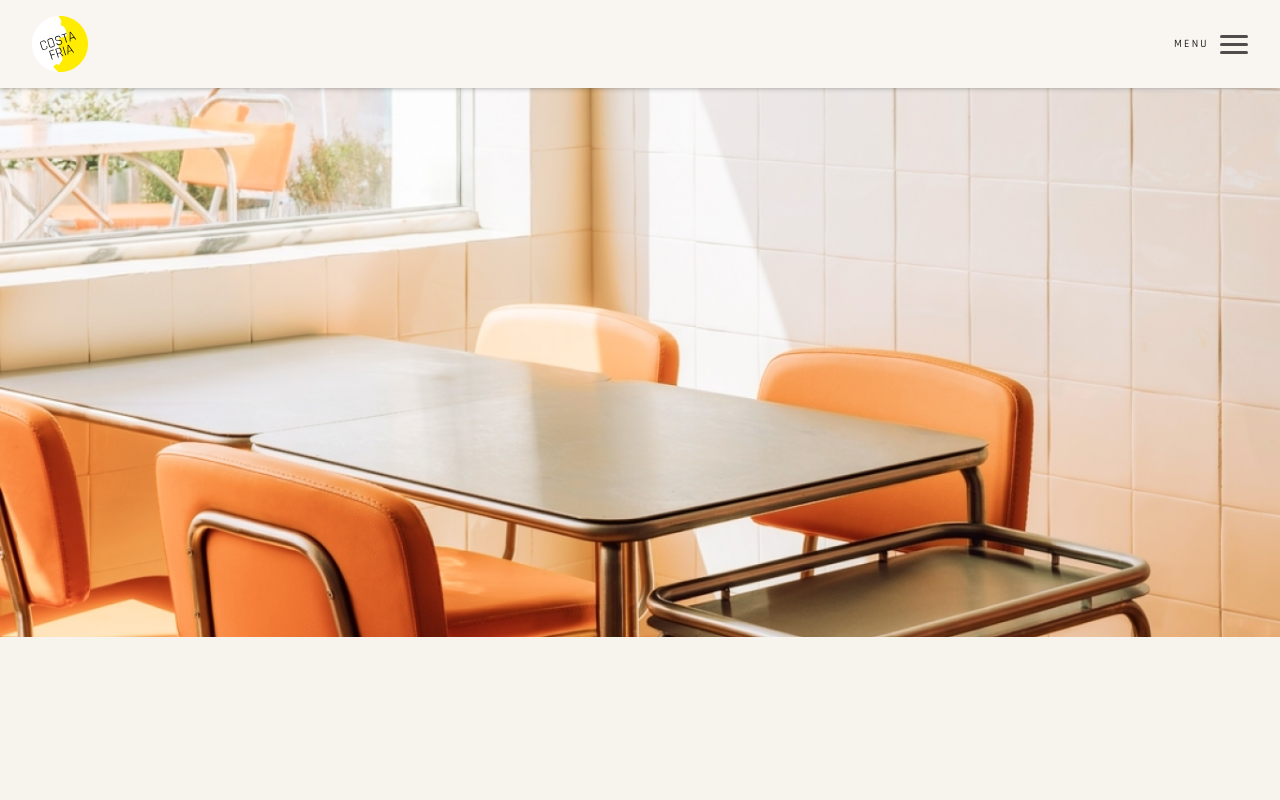
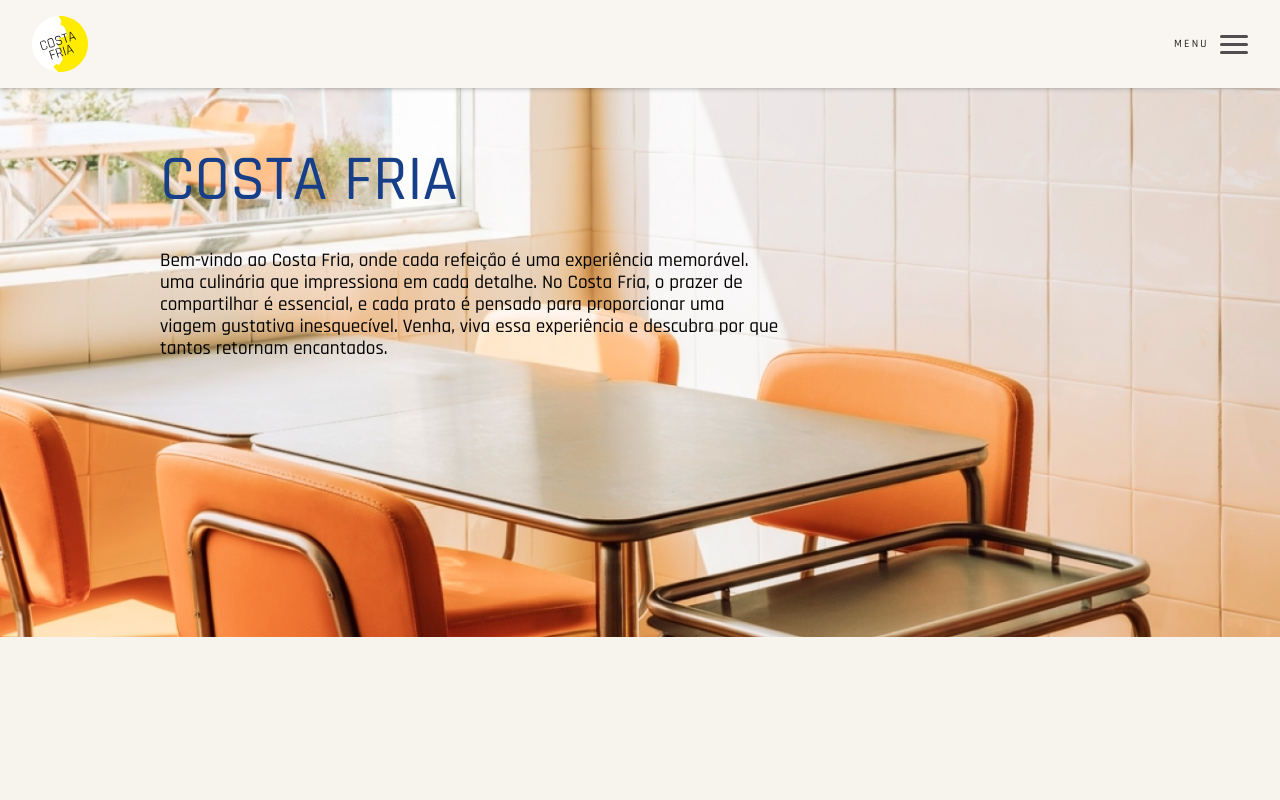
Before and after one commit to leonardovaldetaro/costafria, a React (Create React App) app: page / in a window 1280 px wide. Shown: the top 800 px of the page. Built offline with nearby package versions, Linux system fonts and the light colour scheme.

Commit message:
resolvendo o topo do site

```diff
--- a/src/pages/home/Home.module.scss
+++ b/src/pages/home/Home.module.scss
@@ -8,14 +8,33 @@
     width: 100%;
     &__img {
         grid-column: 1 / span 8;
+        grid-row: 1;
         height: auto;
         padding-top: 88px;
         width: 100%;
     }
-    &__title {
-        font-size: 3em;
-        font-weight: 500;
-        color: $primary;
-        text-transform: uppercase;
+    &__info {
+        grid-column: 2 / span 6;
+        grid-row: 1;
+        margin-top: 9em;
+        transform: translate3d(0, 0, 0);
+        &__title {
+            color: $text;
+            font-size: 3em;
+            font-weight: 500;
+            margin-bottom: .5em;
+            text-transform: uppercase;
+            @media (min-width: $desktop_xsm) {
+                font-size: 4em;
+            }
+        }
+        &__text {
+            font-size: 1.2em;
+            font-weight: 500;
+            width: 100%;
+            @media (min-width: $desktop_xsm) {
+                width: 65%;
+            }
+        }
     }
 }
--- a/src/pages/home/index.tsx
+++ b/src/pages/home/index.tsx
@@ -5,11 +5,18 @@
 export default function Home () {
     return (
         <section className={Styles.top}>
+
             <img src={img_top_sm}
                 srcSet={`${img_top_sm} 390w, ${img_top_md} 1366w`}
                 sizes="(max-width: 600px) 390px, (max-width: 2000) 1366px, 100vw"
             	alt=""
                 className={Styles.top__img} />
+
+            <div className={Styles.top__info}>
+                <h1 className={Styles.top__info__title}>costa fria</h1>
+                <p className={Styles.top__info__text}>Bem-vindo ao Costa Fria, onde cada refeição é uma experiência memorável. uma culinária que impressiona em cada detalhe. No Costa Fria, o prazer de compartilhar é essencial, e cada prato é pensado para proporcionar uma viagem gustativa inesquecível. Venha, viva essa experiência e descubra por que tantos retornam encantados.</p>
+            </div>
+
         </section>
     );
 }
```
